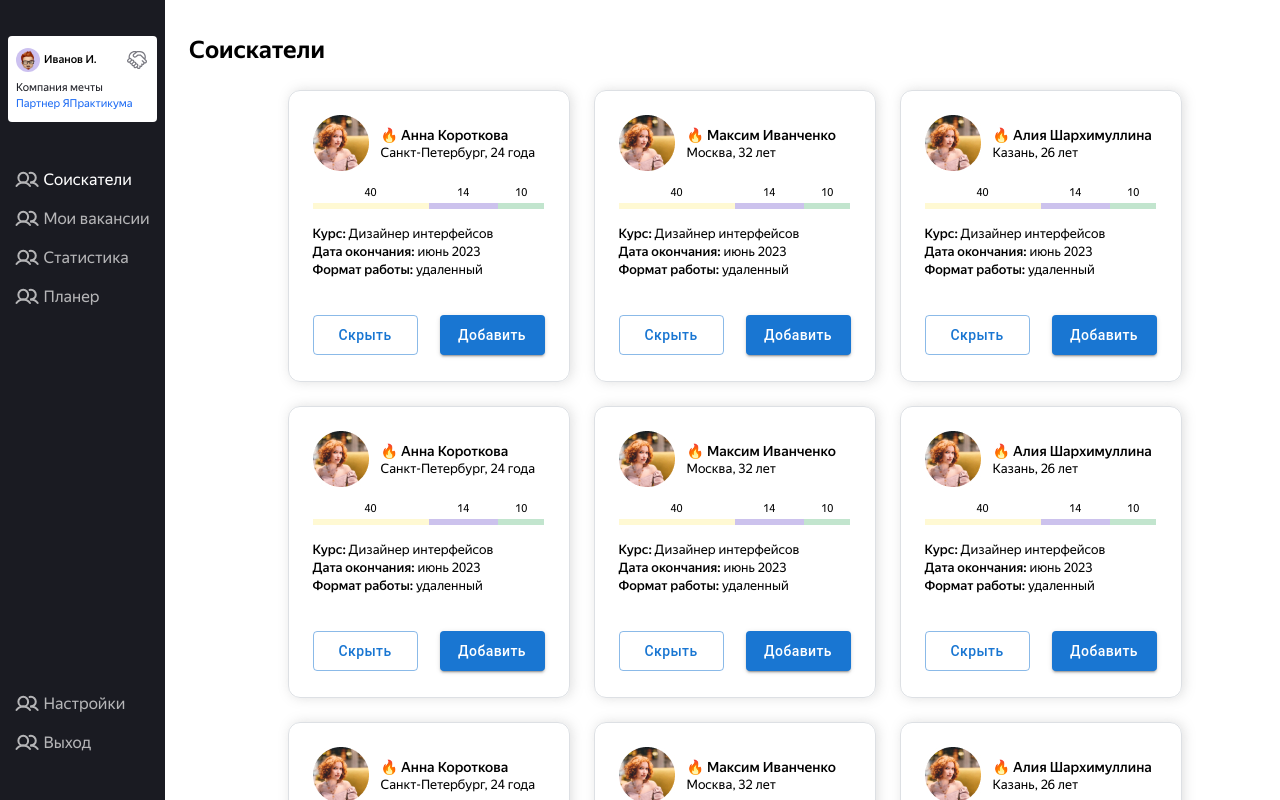
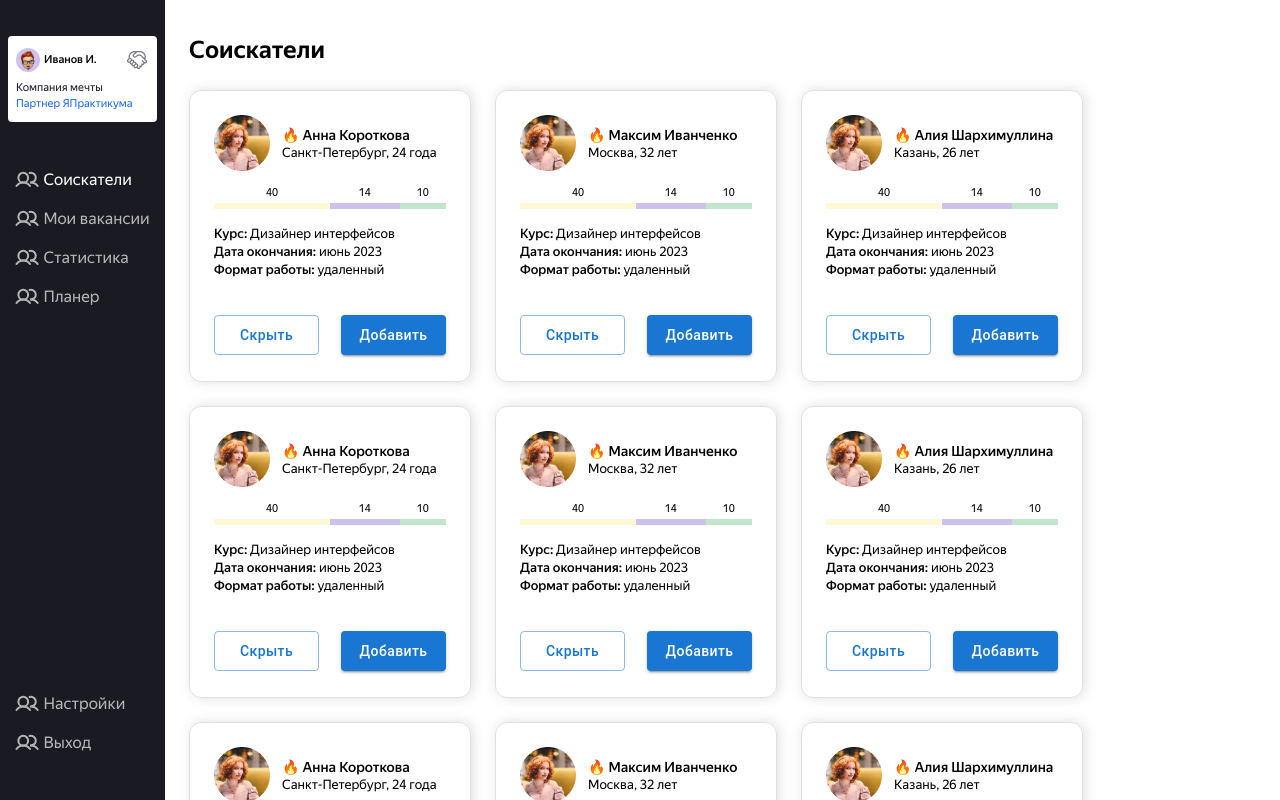
Before and after one commit to evilya2505/hakaton-tracker-team-13, a React (Create React App) app: page /applicants in a window 1280 px wide. Shown: the top 800 px of the page. Built offline with nearby package versions, Linux system fonts and the light colour scheme.

Commit message:
fix styles of applicants list

```diff
--- a/src/components/main/applicants/index.module.css
+++ b/src/components/main/applicants/index.module.css
@@ -11,7 +11,6 @@
   padding: 0;
   margin: 0;
   display: flex;
-  justify-content: center;
   gap: 24px;
   flex-wrap: wrap;
 }
```
